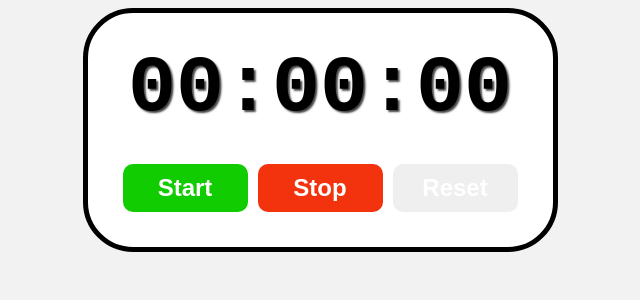
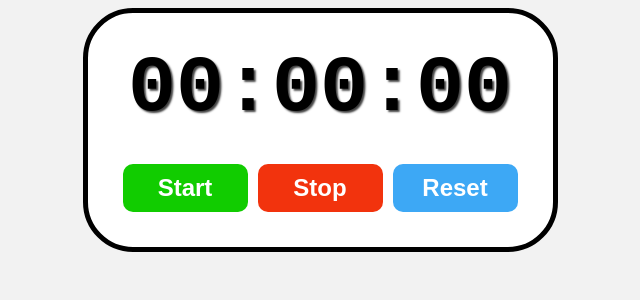
Before and after one commit to AhmadRabie1/Stop-Watch-App, a React (Vite) app in the folder myreact/: page / in a window 1280 px wide. Shown: the top 300 px of the page, without its empty margins (320-960 px from the left). Built offline with nearby package versions, Linux system fonts and the light colour scheme.

Commit message:
styled the reset button and finished all the css

```diff
--- a/myreact/src/index.css
+++ b/myreact/src/index.css
@@ -51,3 +51,11 @@ body{
 .stop-button:hover{
     background-color: hsl(10, 90%, 45%);
 }
+
+.reset-button{
+    background-color: hsl(205, 90%, 60%);
+}
+
+.reset-button:hover{
+    background-color: hsl(205, 90%, 55%);
+}
```
